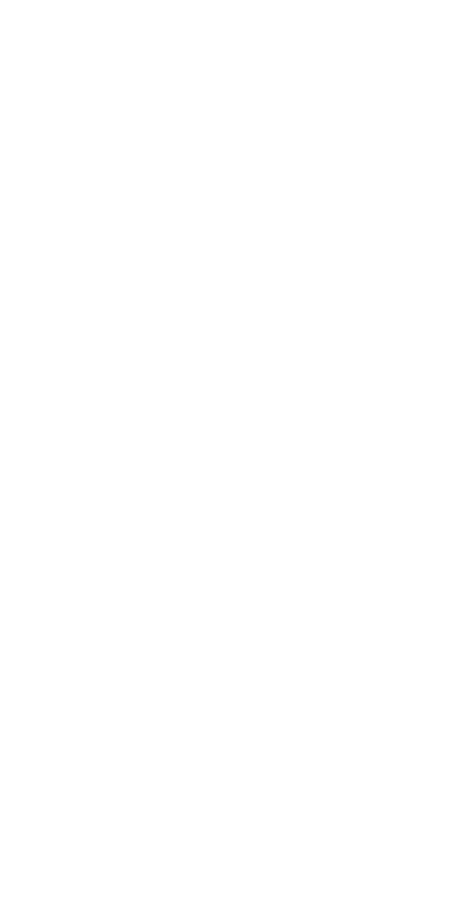
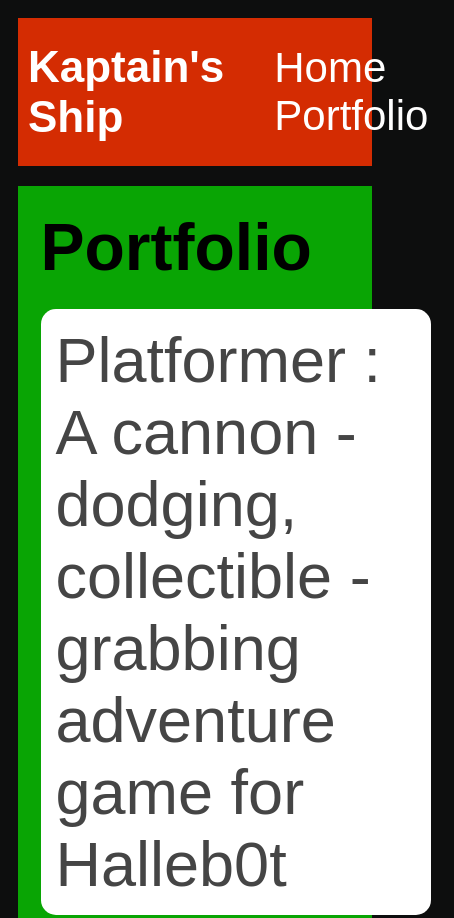
Before and after one commit to kirkthomas23/kirkthomas23.github.io, a plain HTML site: page portfolio.html in a window 390 px wide. Shown: the top 918 px of the page, 454 px wide, since content can reach past the window. Before the commit the page ends 844 px from the top, so only its background shows below. Drawn offline with Linux system fonts and the light colour scheme.

Commit message:
add index.html file

```diff
--- a/portfolio.html
+++ b/portfolio.html
@@ -0,0 +1,39 @@
+<!DOCTYPE HTML>
+<html>
+    <head>
+        <title>Kaptain Kirk's Site</title>
+        <link rel="stylesheet" href="style.css"
+    </head>
+
+    <body>
+      <div id="all-contents">
+        <nav>
+            <h1>Kaptain's Ship</h1>
+            <ul id="nav-ul">
+               <li class="nav-li">
+               <a class="nav-a" href="index.html">Home</a>
+             </li>
+             <li class="nav-li">
+               <a class="nav-a" href="portfolio.html">Portfolio</a>
+             </li>
+         </ul>
+     </nav>
+
+     <main>
+        <div class = "content">
+            <h1> Portfolio</h1>
+            <ul id = "portfolio">
+                <li><a href="projects/platformer/">Platformer : A cannon - dodging, collectible - grabbing adventure game for Halleb0t</a></li>
+    <li><a href="projects/bouncing-box/">Bouncing Box : A project that gives you a taste of game development on the web </a></li>
+    <li><a href="projects/circularity/">Circularity : A motion poem using random number generation and velocity applied to circle shapes...</a></li>
+
+
+            </ul>
+
+
+        </div>
+     </main>
+
+      </div>
+    </body>
+</html>
--- a/style.css
+++ b/style.css
@@ -61,3 +61,79 @@ main {
 h2, h3 {
     margin: 0px;
 }
+
+ /* portfolio styles */
+ .content h1 {
+    color: black;
+}
+
+#portfolio {
+    list-style-type: none;
+    padding-left: 0;
+}
+
+#portfolio li {
+    background: #fff;
+    padding: 10px;
+    border-radius: 10px;
+    margin-bottom: 10px;
+}
+
+#portfolio li:hover {
+    background: #eee;
+}
+
+#portfolio a {
+    text-decoration: none;
+    color: #454545;
+}
+
+ /* responsive web design */
+ @media screen and (min-width: 120px) and (max-width: 1080px) {
+    main {
+      height: 100ch;
+      zoom: 1.5;
+      display: grid;
+    }
+
+    h1 {
+      font-size: 44px;
+    }
+
+    h2 {
+      font-size: 42px;
+    }
+
+    h3 {
+      font-size: 36px;
+    }
+
+    #all-contents {
+      height: 100ch;
+      margin: none;
+    }
+
+    a {
+      font-size: 42px;
+    }
+
+    .sidebar {
+      margin-right: 0px;
+      justify-content: center;
+      align-items: center;
+    }
+
+    .sidebar-img {
+      width: 100%;
+    }
+
+    p,
+    li {
+      font-size: 24px;
+    }
+
+    .content {
+      align-content: center;
+      justify-content: center;
+    }
+}
```
Also changed, not shown: index.html (+1 -1 lines).
